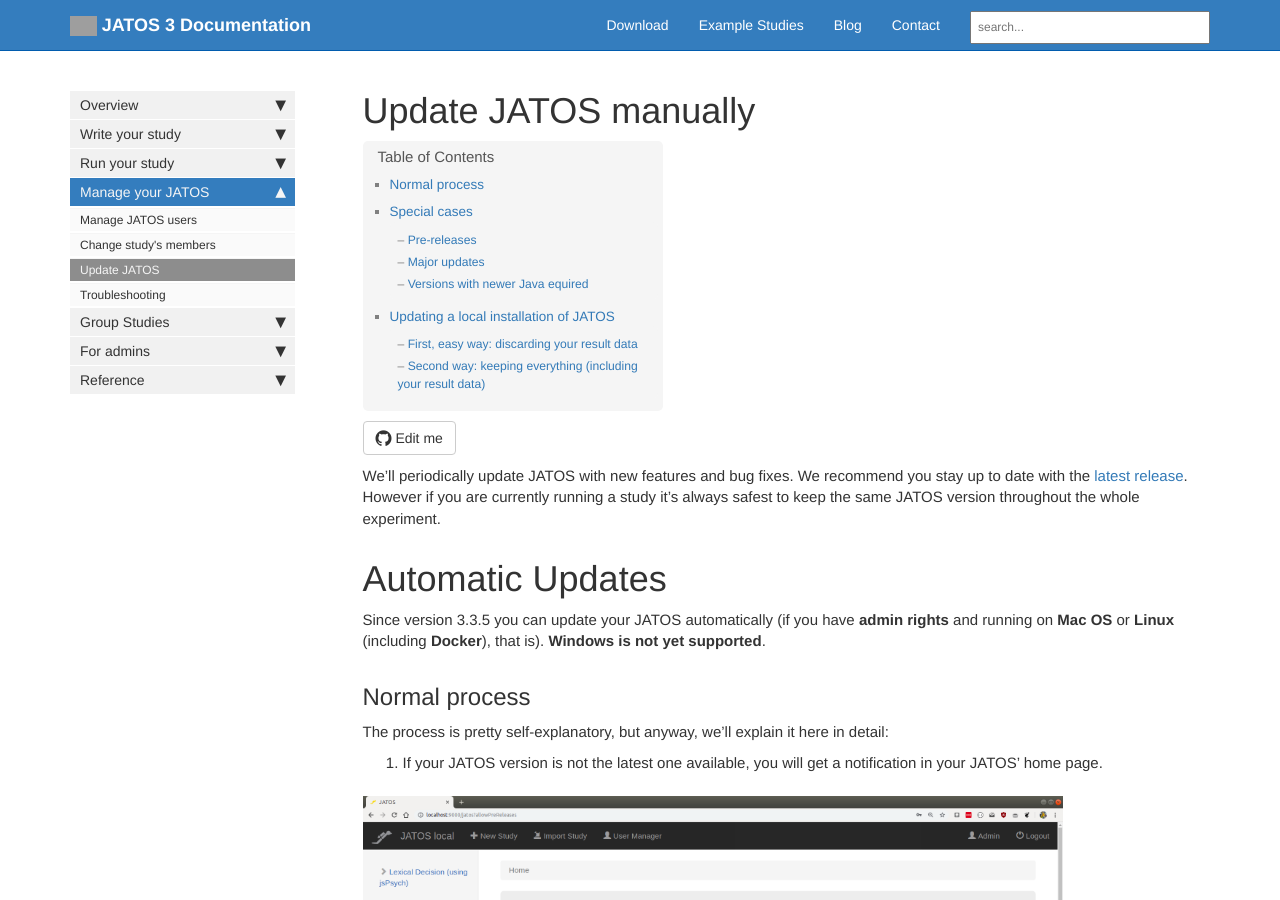
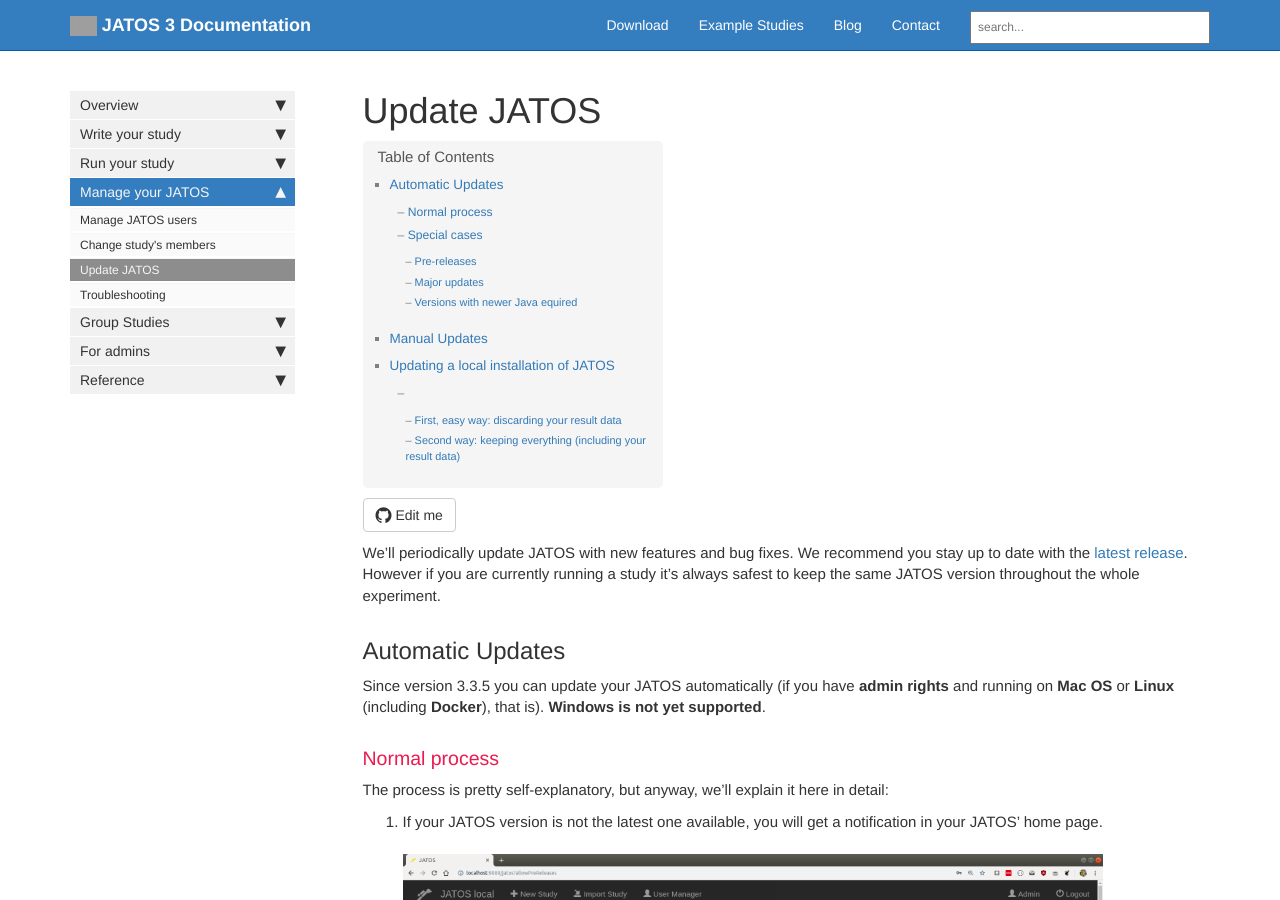
Before and after one commit to kristian-lange-tw/JATOS_docs_v3, a Jekyll site: the page built from pages/Update-JATOS.md, in a window 1280 px wide and 900 px high. Built offline with Jekyll 4.4.1, drawn with Linux system fonts in a browser that asks for light colours; nearby versions of some CDN libraries; comment, search, counter and statistics services are not loaded; grey boxes are pictures that could not be loaded.

Commit message:
Update Update-JATOS.md

```diff
--- a/pages/Update-JATOS.md
+++ b/pages/Update-JATOS.md
@@ -1,5 +1,5 @@
 ---
-title: Update JATOS manually
+title: Update JATOS
 keywords: update, upgrade, release, install
 tags:
 summary:
@@ -13,41 +13,41 @@
 We'll periodically update JATOS with new features and bug fixes. We recommend you stay up to date with the [latest release](https://github.com/JATOS/JATOS/releases). However if you are currently running a study it's always safest to keep the same JATOS version throughout the whole experiment.
 
 
-# Automatic Updates
+## Automatic Updates
 
 Since version 3.3.5 you can update your JATOS automatically (if you have **admin rights** and running on **Mac OS** or **Linux** (including **Docker**), that is). **Windows is not yet supported**.
 
-## Normal process
+### Normal process
 
 The process is pretty self-explanatory, but anyway, we'll explain it here in detail:
 
 1. If your JATOS version is not the latest one available, you will get a notification in your JATOS' home page.
 
-![Update notification Schreenshot](images/autoupdate-notification.png)
+   ![Update notification Schreenshot](images/autoupdate-notification.png)
 
 1. We expect no problems, but sh&t happens. We recommend that you **backup your result data and study assets folder** before continuing.
 1. Click on _Update_ and after another confirmation the latest version will be downloaded from GitHub and saved in your system's temporary folder. Usually the variant downloaded will be the one without bundled Java. Only in cases where JATOS switches to a newer version of Java a bundled version is required. The download might take a while depending on your internet connection.
 1. After dównload is complete, you will be asked again for confirmation. This time you have the option to do a **backup** of your current JATOS installation folder. JATOS will copy the content of its own installation folder into a folder with the name _backup_x.x.x_ (x.x.x is the version before the update). That usually includes your H2 database, your study assets and logs - **but not your MySQL database** (should you have one). If anything goes wrong, you have everything in this backup folder to start the old JATOS again. This backup will use up disk space (therefore you can opt out).
 
-![Update notification Schreenshot](images/autoupdate-update-and-restart.png)
+   ![Update notification Schreenshot](images/autoupdate-update-and-restart.png)
 
 1. After clicking the _Go on_ button, JATOS will stop itself, replace its program files and re-start itself again. This might take up to minute.
 1. Refresh your JATOS home page every now and then until you see your updated JATOS' login screen again.
 
 
-## Special cases
+### Special cases
 
-### Pre-releases
+#### Pre-releases
 Pre-releases will not be available as auto-updates by default. If you want to force this to be the case (and you know what you're doing), append the parameter "&showPreReleases" to your JATOS home page URL.
 
-### Major updates
+#### Major updates
 Auto-updating might not always be possible. JATOS versions will be flagged so that they are not available for auto-update. You'll have to do a [manual update](Update-JATOS.md).
 
-### Versions with newer Java equired
+#### Versions with newer Java equired
 As of today, JATOS (v.3.3.4) uses Java 8. Future versions will likely require newer Java versions. If you're updating from a JATOS version using Java 8 to (say) another version using Java 11, the auto-update process will automatically download JATOS bundled with the new Java, regardless of wich variant you are currently using. If you do not like the bundled Java and use your own version you can always remove the folder _jre_ later on after the update.
 
 
-# Manual Updates
+## Manual Updates
 
 ## Updating a local installation of JATOS
 (The procedure is different if you want to [update JATOS on a server installation](Updating-a-JATOS-server-installation.html))
@@ -58,7 +58,7 @@
 
 You can update your local JATOS instance in two main ways:
 
-### First, easy way: discarding your result data
+#### First, easy way: discarding your result data
 
 If you don't care about result data stored in JATOS:
 
@@ -80,7 +80,7 @@
 1. All batches other than the Default batch
 1. All study logs
 
-### Second way: keeping everything (including your result data)
+#### Second way: keeping everything (including your result data)
 
 If you do want to keep your studies, batches, and your result data you'll have to move them to the new JATOS.
 
```
